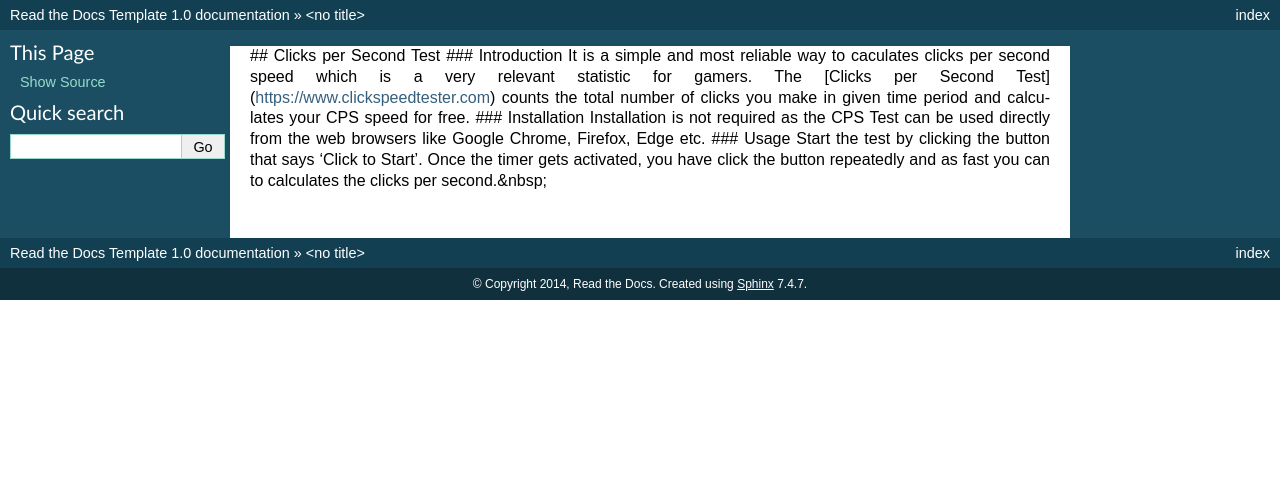
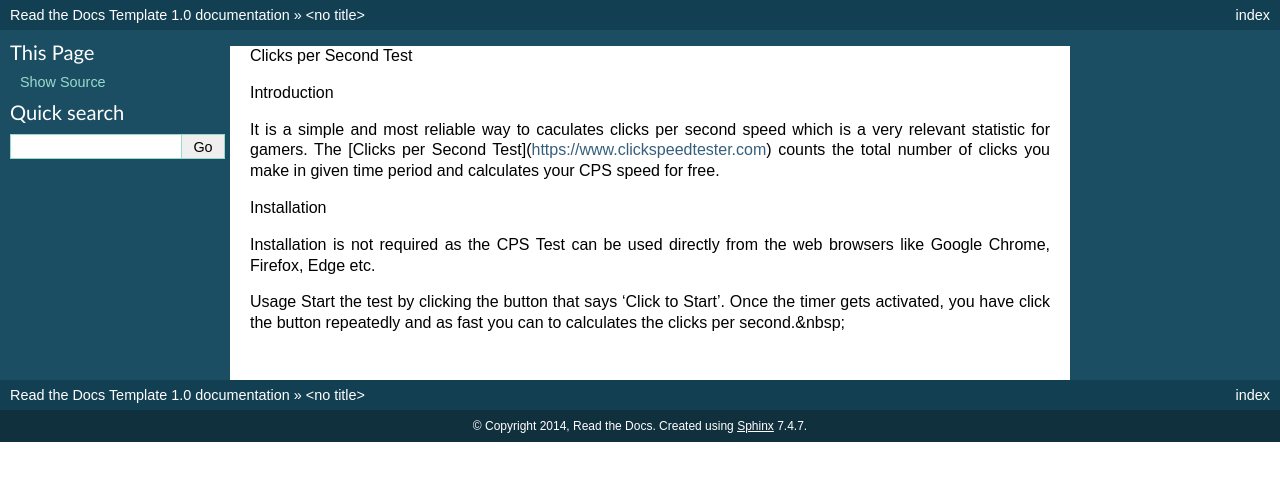
Before and after one commit to nickirwin99/clickspeed, a Sphinx documentation site: the page built from docs/index.rst, in a window 1280 px wide. Shown: the top 481 px of the page. Built offline with Sphinx 7.4.7, drawn with Linux system fonts in a browser that asks for light colours.

```diff
--- a/docs/index.rst
+++ b/docs/index.rst
@@ -1,7 +1,12 @@
-## Clicks per Second Test
-### Introduction
+Clicks per Second Test
+
+Introduction
+
 It is a simple and most reliable way to caculates clicks per second speed which is a very relevant statistic for gamers. The [Clicks per Second Test](https://www.clickspeedtester.com) counts the total number of clicks you make in given time period and calculates your CPS speed for free.
-### Installation
+
+Installation
+
 Installation is not required as the CPS Test can be used directly from the web browsers like Google Chrome, Firefox, Edge etc.
-### Usage
+
+Usage
 Start the test by clicking the button that says 'Click to Start'. Once the timer gets activated, you have click the button repeatedly and as fast you can to calculates the clicks per second.&nbsp;
```
